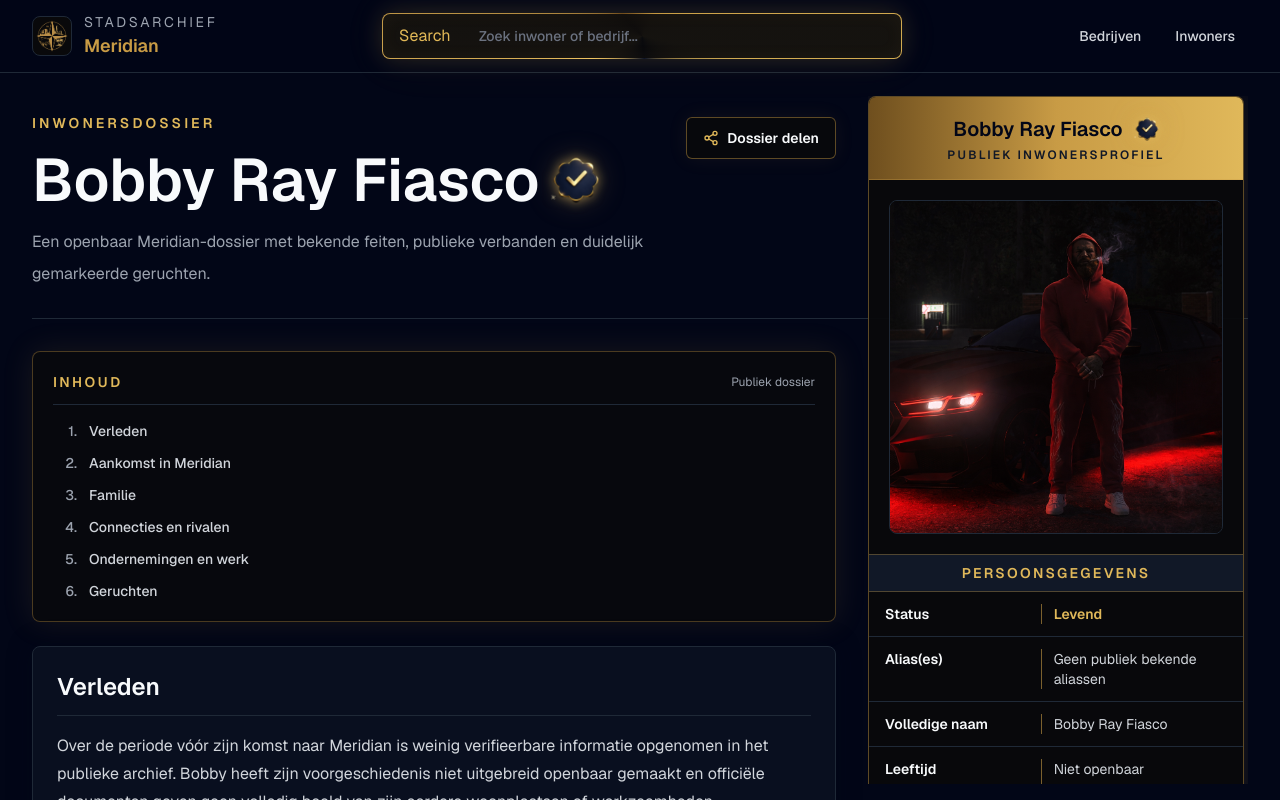
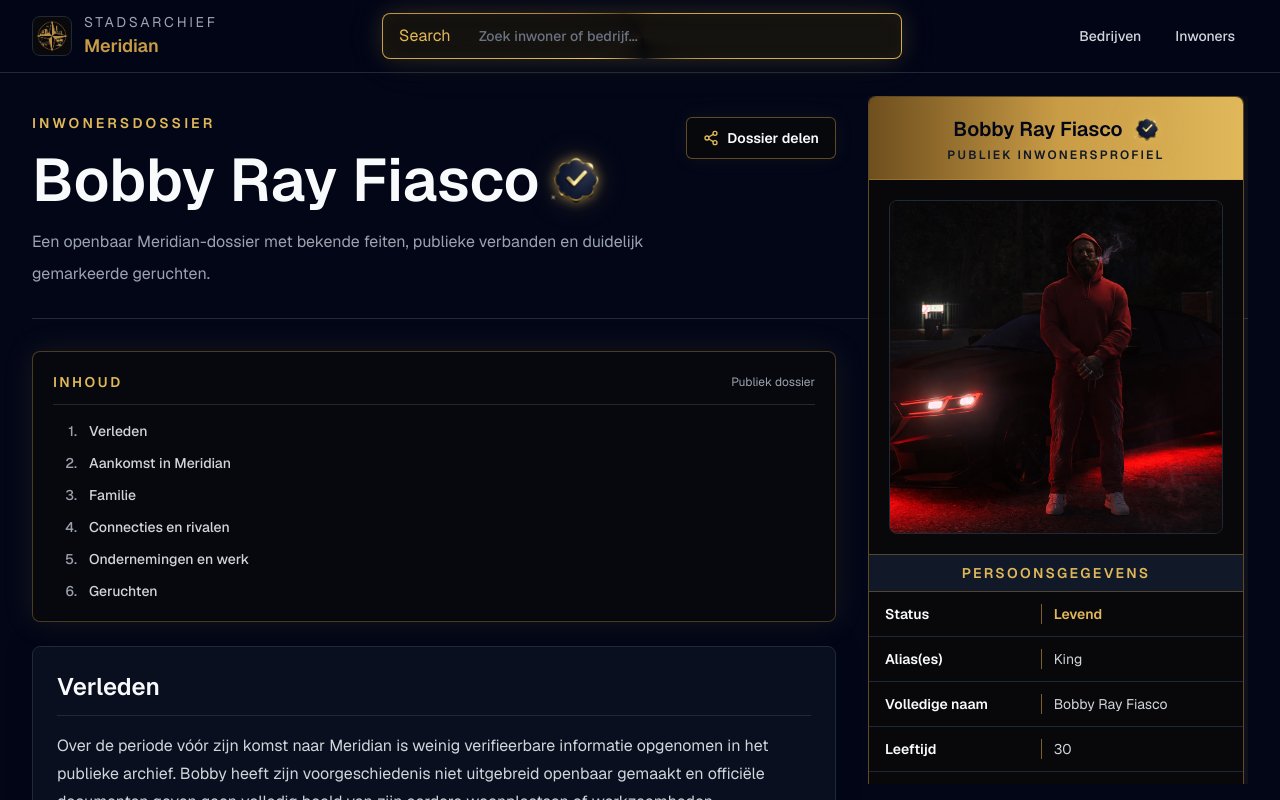
Before and after one commit to kingfreshRLLMN/meridianarchief, a Next.js app: page /characters/bobby-ray-fiasco in a window 1280 px wide. Shown: the top 800 px of the page. Built offline with nearby package versions, Linux system fonts and the light colour scheme.

Commit message:
Update Bobby Ray Fiasco profile details

```diff
--- a/data/characters.ts
+++ b/data/characters.ts
@@ -56,28 +56,32 @@ export const characters: Character[] = [
     slug: "bobby-ray-fiasco",
     communityRecognized: true,
     status: "Levend",
-    aliases: ["Geen publiek bekende aliassen"],
+    aliases: ["King"],
     fullName: "Bobby Ray Fiasco",
-    age: "Niet openbaar geregistreerd",
-    birthDate: "Niet openbaar geregistreerd",
-    nationality: "Niet openbaar geregistreerd",
-    residentialArea: "Meridian",
-    height: "Niet openbaar geregistreerd",
-    eyeColor: "Niet openbaar geregistreerd",
-    hairColor: "Niet openbaar geregistreerd",
+    age: "30",
+    birthDate: "28-07-1995",
+    nationality: "Nederlands",
+    residentialArea: "Onbekend",
+    height: "194 cm",
+    eyeColor: "Geel",
+    hairColor: "Blond",
     distinguishingFeatures: {
-      scars: ["Niet openbaar geregistreerd"],
-      tattoos: ["Niet openbaar geregistreerd"],
+      scars: ["Geen openbaar bekende littekens"],
+      tattoos: [
+        "Zwaardtattoo in het gezicht",
+        "Keeltattoo",
+        "Volledig Japanse tattoosuit",
+      ],
       clothingStyle: ["Niet openbaar geregistreerd"],
     },
-    family: [{ name: "Hugo Fiasco" }],
+    family: [{ name: "Hugo Fiasco (Broer)" }],
     businessPartners: [],
     knownConnections: [],
     knownRivals: [],
     businesses: [
       { name: "Fiasco Ink", href: "/businesses/fiasco-ink" },
     ],
-    work: ["Eigenaar van Fiasco Ink", "Ondernemer"],
+    work: ["Fiasco Ink / Eigenaar"],
     past: [
       "Over de periode vóór zijn komst naar Meridian is weinig verifieerbare informatie opgenomen in het publieke archief. Bobby heeft zijn voorgeschiedenis niet uitgebreid openbaar gemaakt en officiële documenten geven geen volledig beeld van zijn eerdere woonplaatsen of werkzaamheden.",
       "In informele gesprekken wordt een mogelijke achtergrond in de vechtsport genoemd. Daarvoor ontbreekt binnen het publieke stadsarchief echter voldoende bevestiging. Deze informatie wordt daarom niet als vastgesteld onderdeel van zijn levensloop beschouwd.",
```
